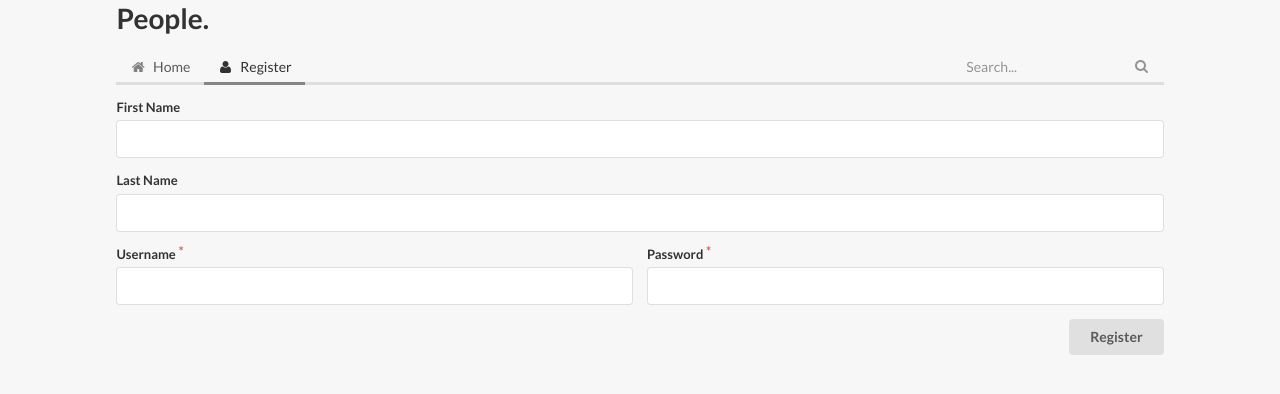
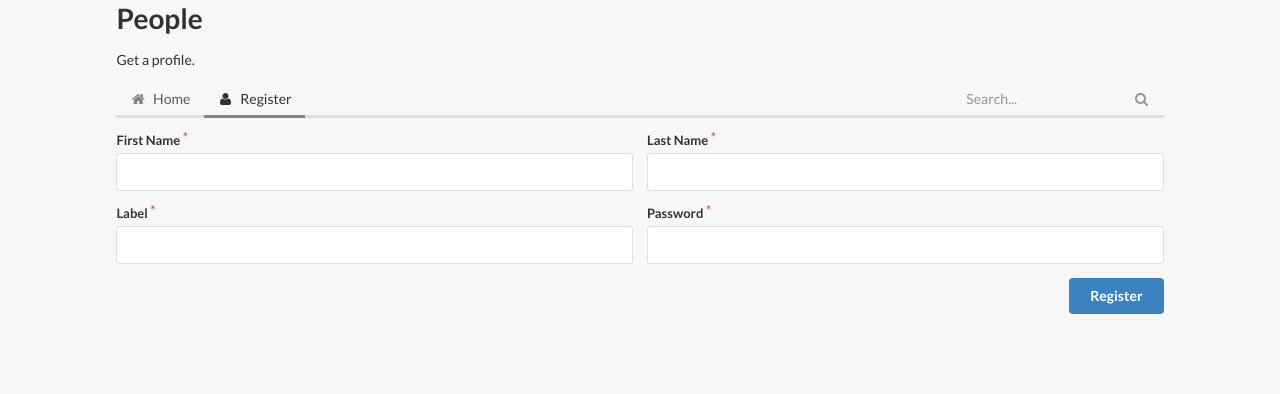
Before and after one commit to people-dev/people, a Flask app: page /register in a window 1280 px wide. Shown: the top 394 px of the page. Run offline with Flask 2, Linux system fonts and the light colour scheme; some libraries are stand-ins or nearby versions.

Commit message:
Add indication to navigation bar and move Header to layout.html

```diff
--- a/people/templates/layout.html
+++ b/people/templates/layout.html
@@ -19,8 +19,28 @@
   </head>
   <body>
     <div class="ui page grid">
+    <div class="sixteen wide column">
+    <h1>People</h1>
+    <p>Get a profile.</p>
+      <div class="ui secondary pointing menu">
+        <a class="{% if activePage == 'index'  %} active {% endif %} item" href="{{ url_for('index') }}">
+          <i class="home icon"></i> Home
+        </a>
+        <a class="{% if activePage == 'register' %} active {% endif %} item" href="{{ url_for('register') }}">
+          <i class="user icon"></i> Register
+        </a>
+        <div class="right menu">
+          <div class="item">
+            <div class="ui transparent icon input">
+              <input type="text" placeholder="Search...">
+              <i class="search link icon"></i>
+            </div>
+          </div>
+        </div>
+      </div>
     {% block body %}
     {% endblock %}
+    </div>
     </div>
     <div class="footer">
       {% block footer %}
--- a/people/templates/register.html
+++ b/people/templates/register.html
@@ -1,31 +1,16 @@
 {% extends "layout.html" %}
+{% set activePage = "register" %}
 {% block title %}Welcome{% endblock %}
 {% block body %}
-<div class="sixteen wide column">
-    <h1>People.</h1>
-    <div class="ui secondary pointing menu">
-      <a class="item" href="{{ url_for('index') }}">
-        <i class="home icon"></i> Home
-      </a>
-      <a class="active item" href="{{ url_for('register') }}">
-        <i class="user icon"></i> Register
-      </a>
-      <div class="right menu">
-        <div class="item">
-          <div class="ui transparent icon input">
-            <input type="text" placeholder="Search...">
-            <i class="search link icon"></i>
-          </div>
-        </div>
-      </div>
-    </div>
     <form method="POST" action="#" class="ui form">
         {{ form.csrf_token }}
-        <div class="field">
-            {{ form.firstName.label }} {{ form.firstName(size=20) }}
-        </div>
-        <div class="field">
-            {{ form.lastName.label }} {{ form.lastName(size=20) }}
+        <div class="two fields">
+            <div class="required field">
+                {{ form.firstName.label }} {{ form.firstName(size=20) }}
+            </div>
+            <div class="required field">
+                {{ form.lastName.label }} {{ form.lastName(size=20) }}
+            </div>
         </div>
         <div class="two fields">
             <div class="required field">
@@ -35,7 +20,6 @@
                 {{ form.password.label }} {{ form.password() }}
             </div>
         </div>
-        <input class="ui submit button right floated" type="submit" value="Register">
+        <input class="ui primary submit button right floated" type="submit" value="Register">
     </form>
-</div>
 {% endblock %}
--- a/people/views.py
+++ b/people/views.py
@@ -19,5 +19,5 @@ class RegisterForm(Form):
 	"""docstring for RegisterForm"""
 	firstName = StringField('First Name', validators=[DataRequired()])
 	lastName = StringField('Last Name', validators=[DataRequired()])
-	username = StringField('Username', validators=[DataRequired()])
+	username = StringField('Label', validators=[DataRequired()])
 	password = PasswordField('Password', validators=[DataRequired()])
```
Also changed, not shown: people/templates/index.html (+1 -19 lines).
